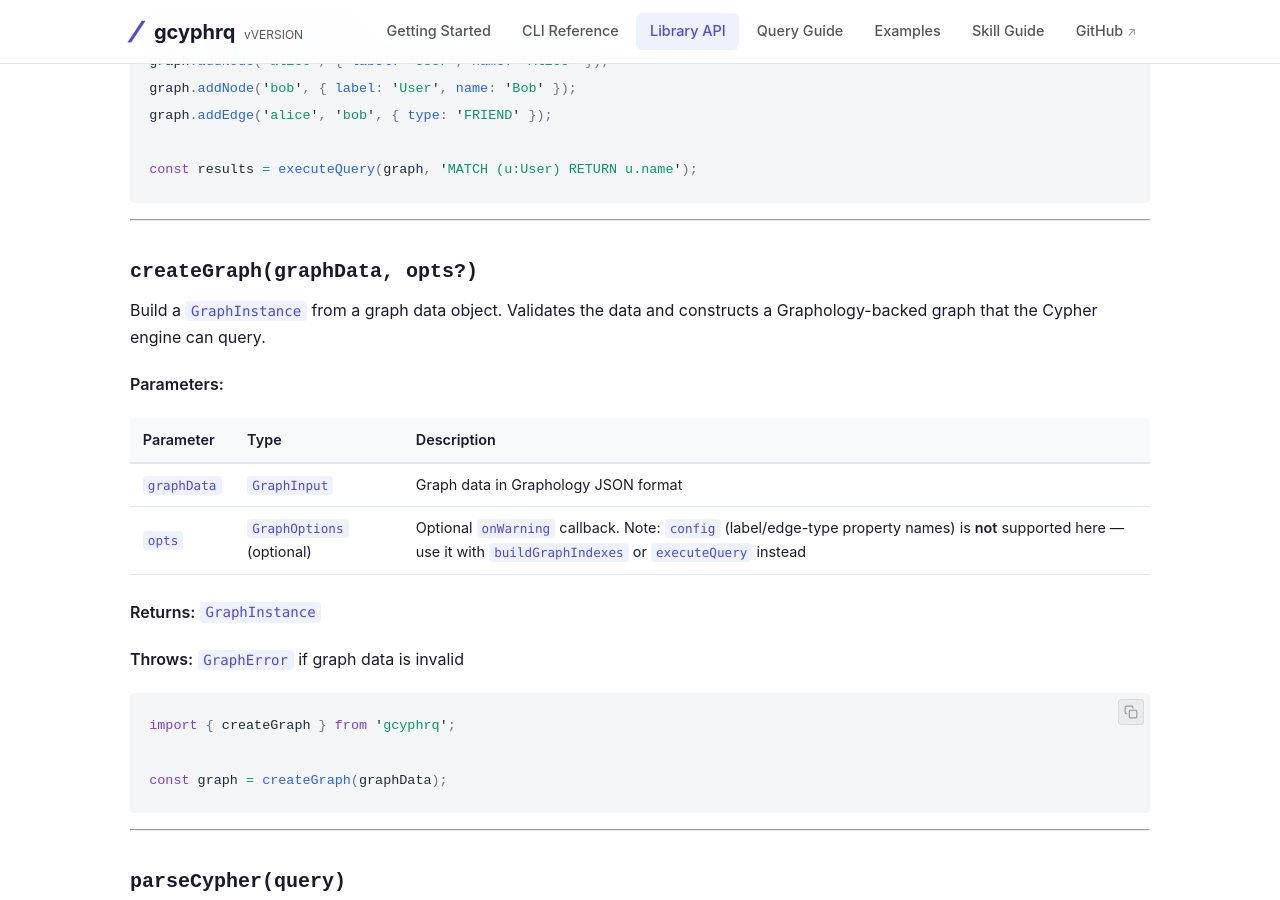
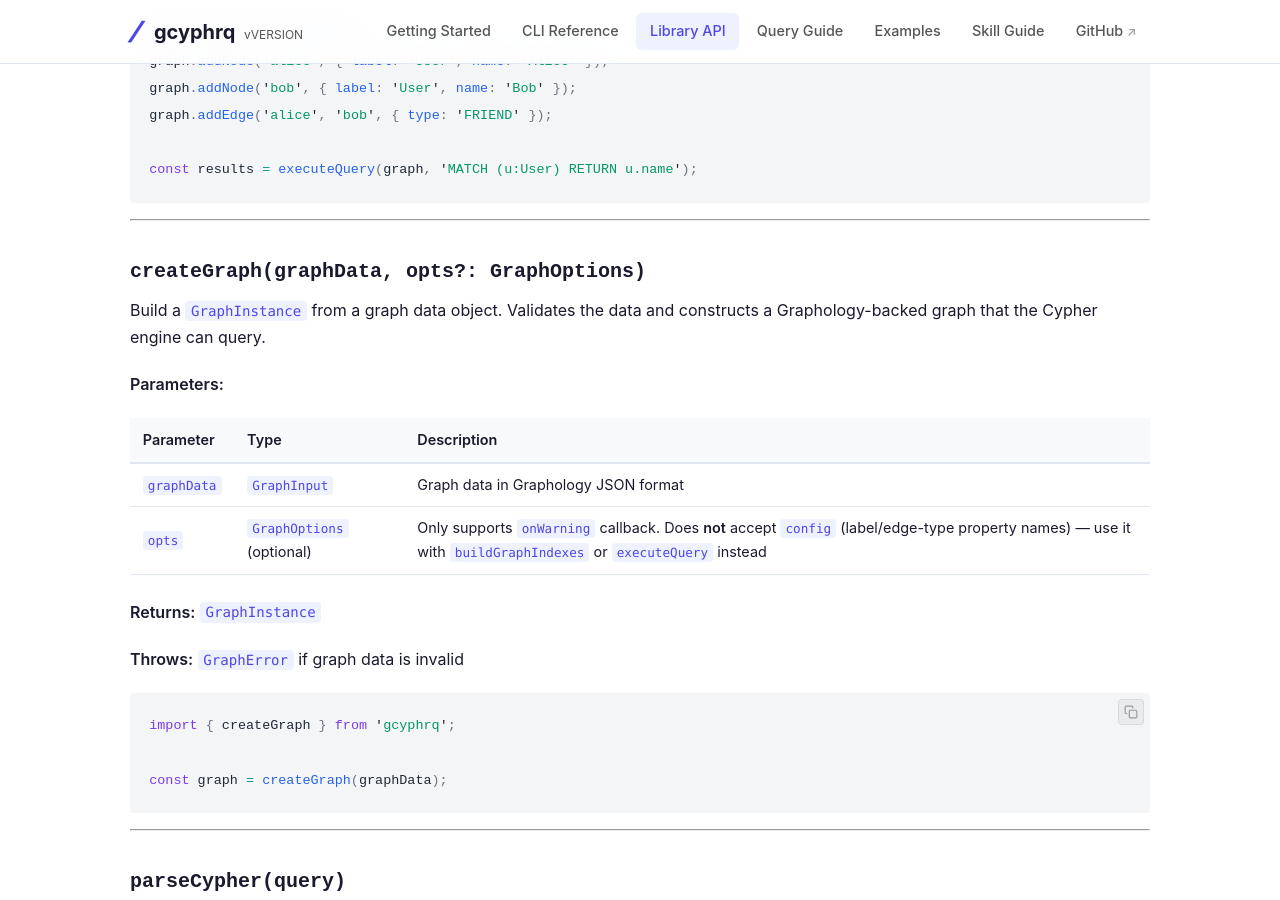
Before and after one commit to plelevier/gcyphrq, a Jekyll site: the page built from docs/library-api.md, in a window 1280 px wide and 900 px high, scrolled down 3023 px. Built offline with Jekyll 4.4.1, drawn with Linux system fonts in a browser that asks for light colours.

Commit message:
fix: address review nits 3 and 5
- docs/library-api.md: clarify createGraph signature with explicit GraphOptions type and linked reference
- test/cypher-engine.test.ts: use DEFAULT_CONFIG constant instead of hardcoded config object

```diff
--- a/docs/library-api.md
+++ b/docs/library-api.md
@@ -126,7 +126,7 @@ const results = executeQuery(graph, 'MATCH (u:User) RETURN u.name');
 
 ---
 
-### `createGraph(graphData, opts?)`
+### `createGraph(graphData, opts?: GraphOptions)`
 
 Build a `GraphInstance` from a graph data object. Validates the data and constructs a Graphology-backed graph that the Cypher engine can query.
 
@@ -135,7 +135,7 @@ Build a `GraphInstance` from a graph data object. Validates the data and constru
 | Parameter | Type | Description |
 |---|---|---|
 | `graphData` | [`GraphInput`](#graphinput) | Graph data in Graphology JSON format |
-| `opts` | `GraphOptions` (optional) | Optional `onWarning` callback. Note: `config` (label/edge-type property names) is **not** supported here — use it with `buildGraphIndexes` or `executeQuery` instead |
+| `opts` | [`GraphOptions`](#graphoptions) (optional) | Only supports `onWarning` callback. Does **not** accept `config` (label/edge-type property names) — use it with `buildGraphIndexes` or `executeQuery` instead |
 
 **Returns:** `GraphInstance`
 
```
Also changed, not shown: test/cypher-engine.test.ts (+2 -2 lines).
